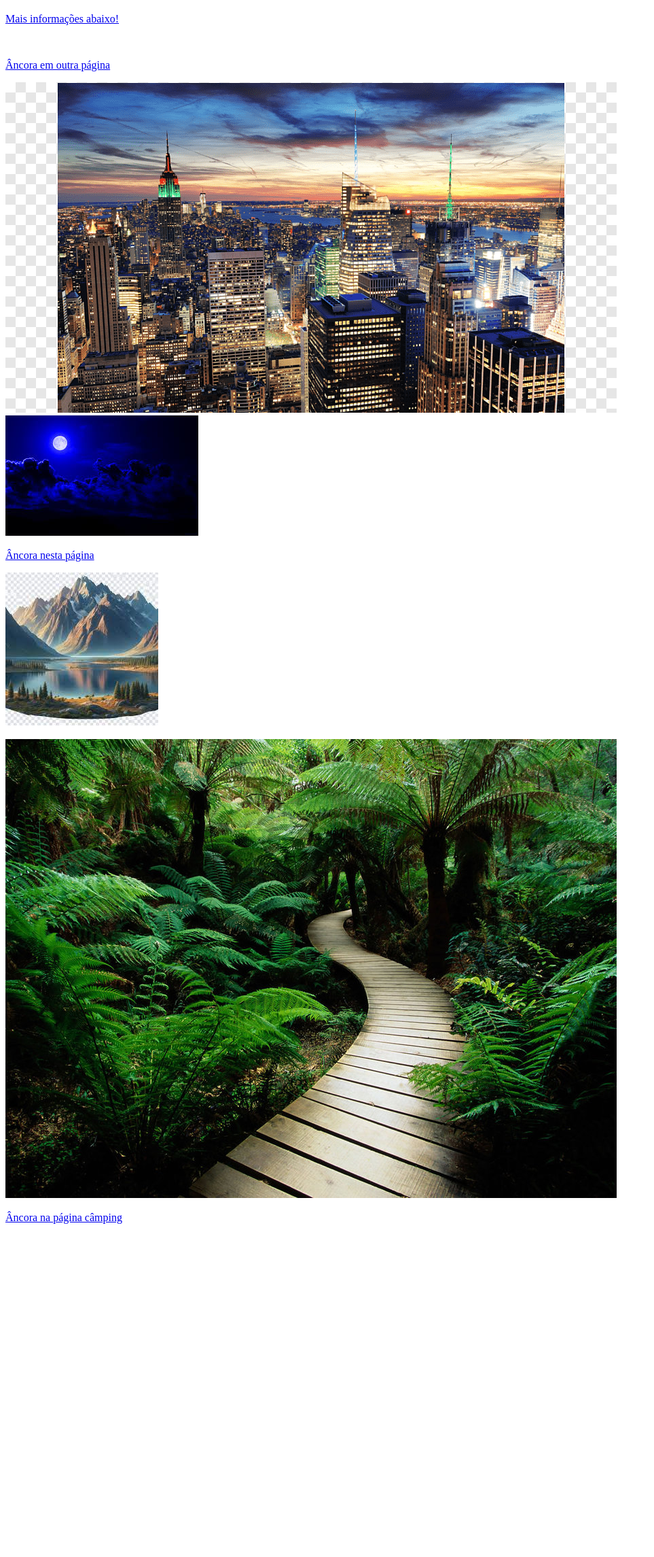
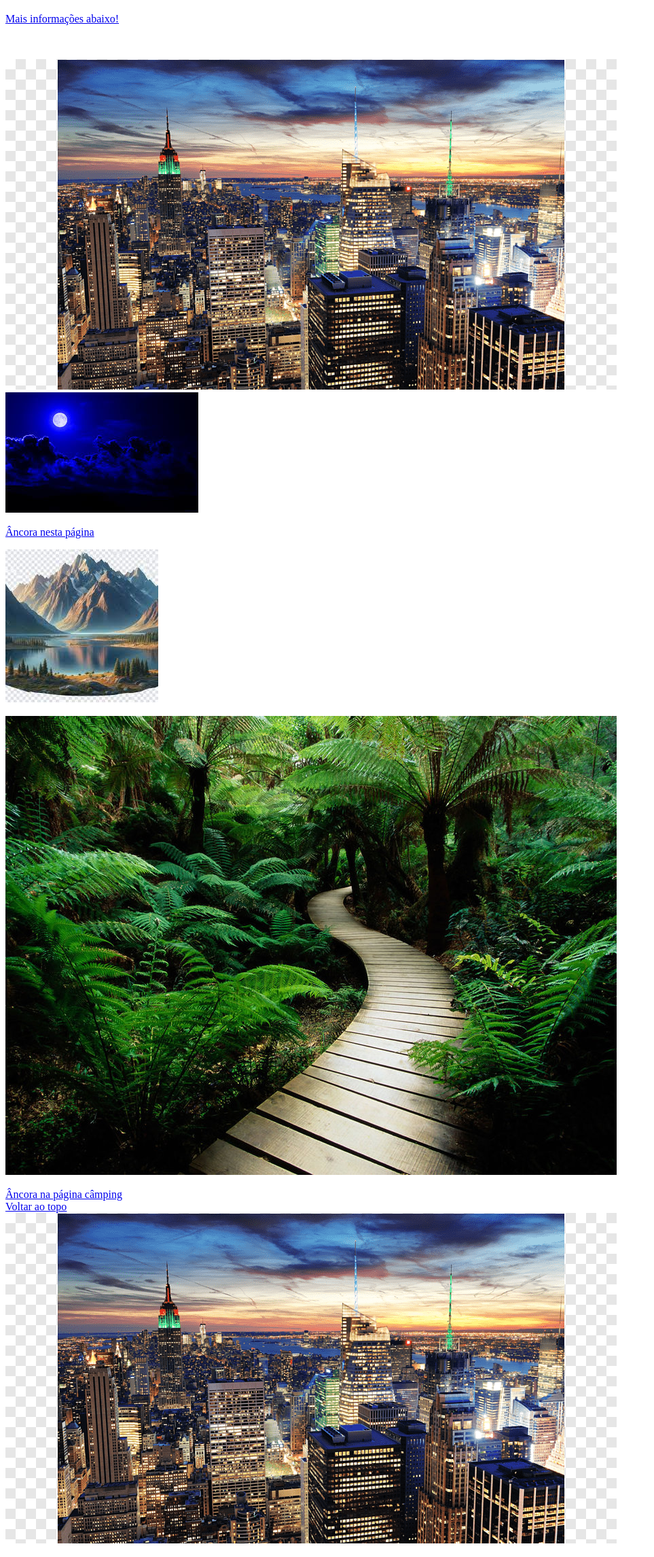
Before and after one commit to SamuelProfissional/HTML.Aula, a plain HTML site: page HTML/ancoras.html in a window 1280 px wide. Shown: the part 61-2351 px from the top of the page at 68% size, without its empty margins (0-963 px from the left). Before the commit the page ends 1877 px from the top, so only its background shows below. Drawn offline with Linux system fonts and the light colour scheme.

Commit message:
Alterações

```diff
--- a/HTML/ancoras.html
+++ b/HTML/ancoras.html
@@ -21,7 +21,7 @@
         <img src="" alt="">
         <!-- ALT + SHIF + X: ATALHO para copia do link anterior -->
 
-    </p><a href="./ancoras.html#info">Âncora em outra página</a>
+
     <p>
 
         <img src="../img/cidade.png" alt="">
@@ -39,6 +39,10 @@
             <p></p>
 
         <a href="./campin.html#info_secundario">Âncora na página câmping</a>
+        <br>
+        <a href="./ancoras.html#info">Voltar ao topo</a>
+        <br>
+        <img src="../img/cidade.png" alt="">
 
     </p>
 
```
Also changed, not shown: HTML/campin.html (+2 -1 lines).
